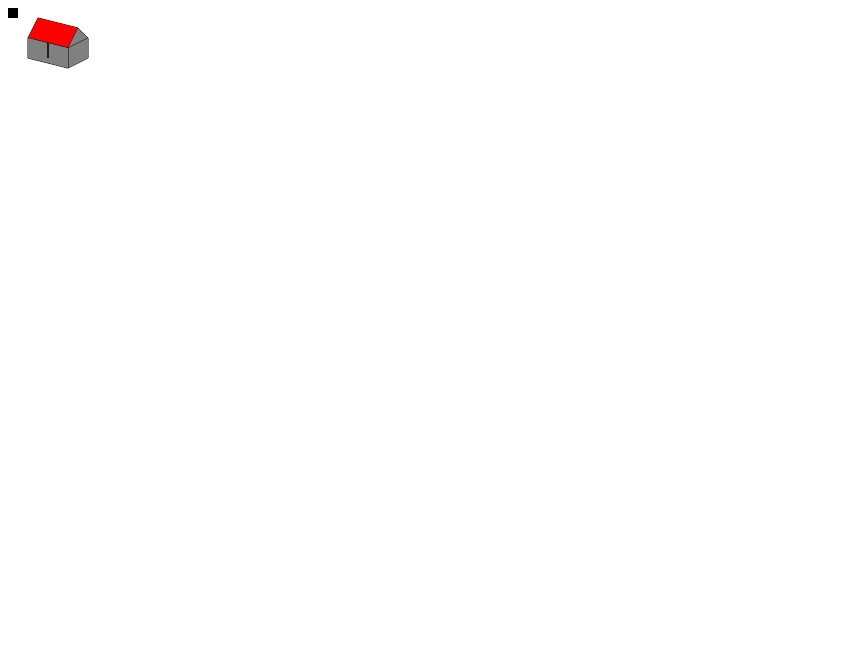
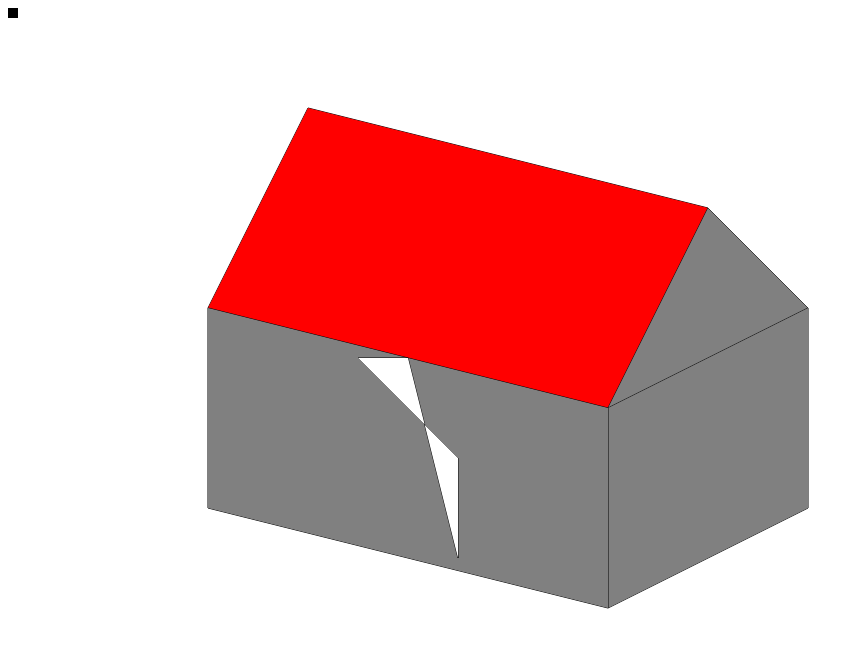
Before and after one commit to Juulsja99/M2-prog-js, a plain HTML site: page les02/canvashuis/index.html in a window 1280 px wide. Shown: the whole page, without its empty margins (0-864 px from the left). Drawn offline with Linux system fonts and the light colour scheme.

Commit message:
Opdrachten update

```diff
--- a/les02/canvashuis/app.js
+++ b/les02/canvashuis/app.js
@@ -9,45 +9,45 @@ class App
         g.fillRect(0,0,10,10);
         g.beginPath()
         g.fillStyle = "Red";
-        g.moveTo(30,10);
-        g.lineTo(70,20);
-        g.lineTo(60,40);
-        g.lineTo(20,30);
+        g.moveTo(300,100);
+        g.lineTo(700,200);
+        g.lineTo(600,400);
+        g.lineTo(200,300);
         g.closePath();
         g.stroke();
         g.fill();
         g.beginPath()
         g.fillStyle = "Grey";
-        g.moveTo(70,20);
-        g.lineTo(80,30);
-        g.lineTo(60,40);
+        g.moveTo(700,200);
+        g.lineTo(800,300);
+        g.lineTo(600,400);
         g.closePath();
         g.stroke();
         g.fill();
         g.beginPath()
         g.fillStyle = "Grey";
-        g.moveTo(80,30);
-        g.lineTo(80,50);
-        g.lineTo(60,60);
-        g.lineTo(60,40);
+        g.moveTo(800,300);
+        g.lineTo(800,500);
+        g.lineTo(600,600);
+        g.lineTo(600,400);
         g.closePath();
         g.stroke();
         g.fill();
         g.beginPath()
         g.fillStyle = "Grey";
-        g.moveTo(60,40);
-        g.lineTo(60,60);
-        g.lineTo(20,50);
-        g.lineTo(20,30)
+        g.moveTo(600,400);
+        g.lineTo(600,600);
+        g.lineTo(200,500);
+        g.lineTo(200,300)
         g.closePath();
         g.stroke();
         g.fill();
         g.beginPath()
         g.fillStyle = "White";
-        g.moveTo(40,35);
-        g.lineTo(40,40);
-        g.lineTo(40,50);
-        g.lineTo(40,35);
+        g.moveTo(350,350);
+        g.lineTo(450,450);
+        g.lineTo(450,550);
+        g.lineTo(400,350);
         g.closePath();
         g.stroke();
         g.fill();
--- a/les02/canvashuis/index.html
+++ b/les02/canvashuis/index.html
@@ -3,6 +3,6 @@
         <script type="module" defer src="app.js"></script>
     </head>
     <body>
-        <canvas id="canvasID" width="100" height="100"></canvas>
+        <canvas id="canvasID" width="1000" height="1000"></canvas>
     </body>
 </html>
```
Also changed, not shown: indexloops.html (added, +10 -0 lines), les 5 Loops en Arrays/Crirkels/app.js (added, +9 -0 lines), les 5 Loops en Arrays/Crirkels/index.html (added, +13 -0 lines), les 5 Loops en Arrays/Headers/app1.js (added, +19 -0 lines), les 5 Loops en Arrays/Headers/index.html (added, +18 -0 lines), loops.js (added, +15 -0 lines).
